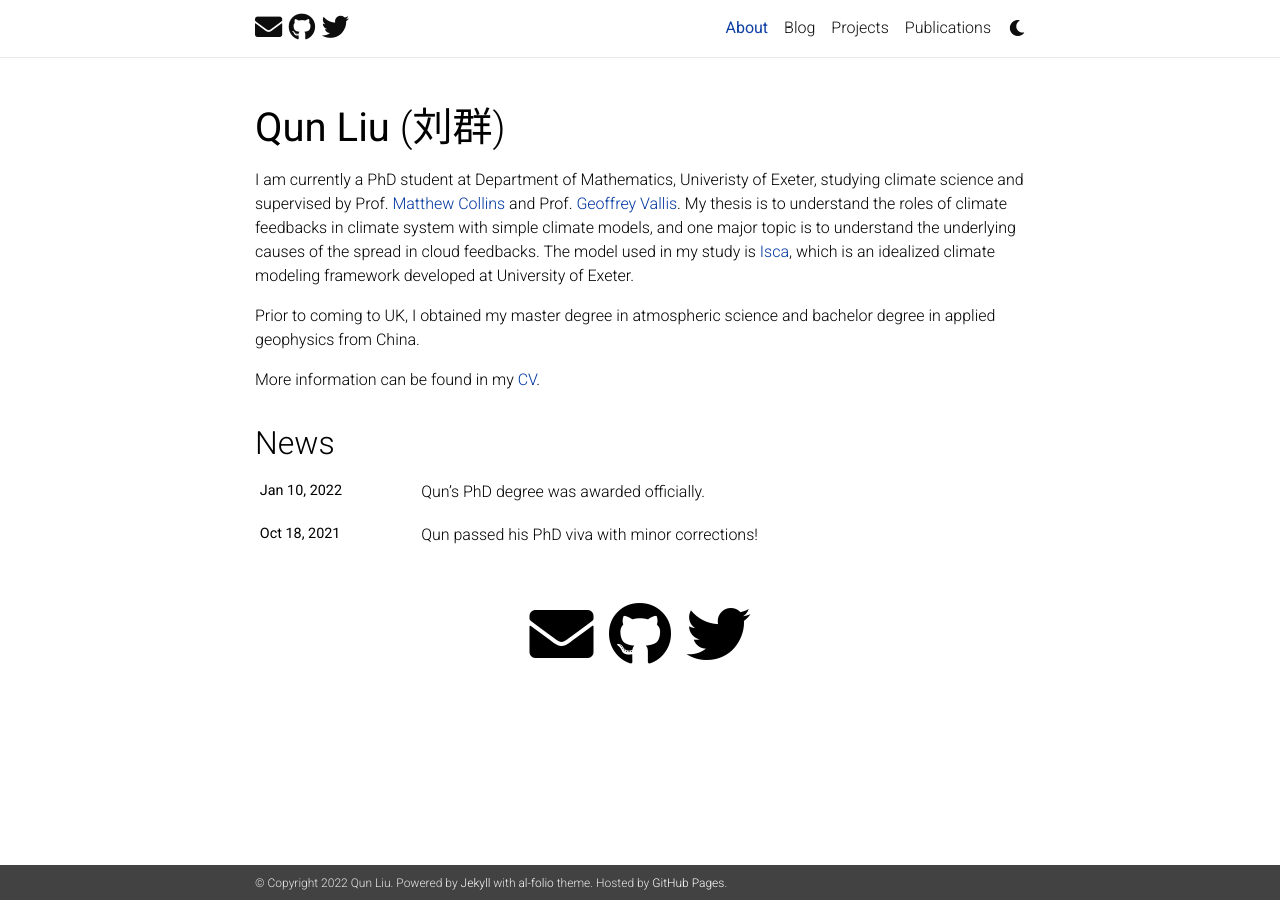
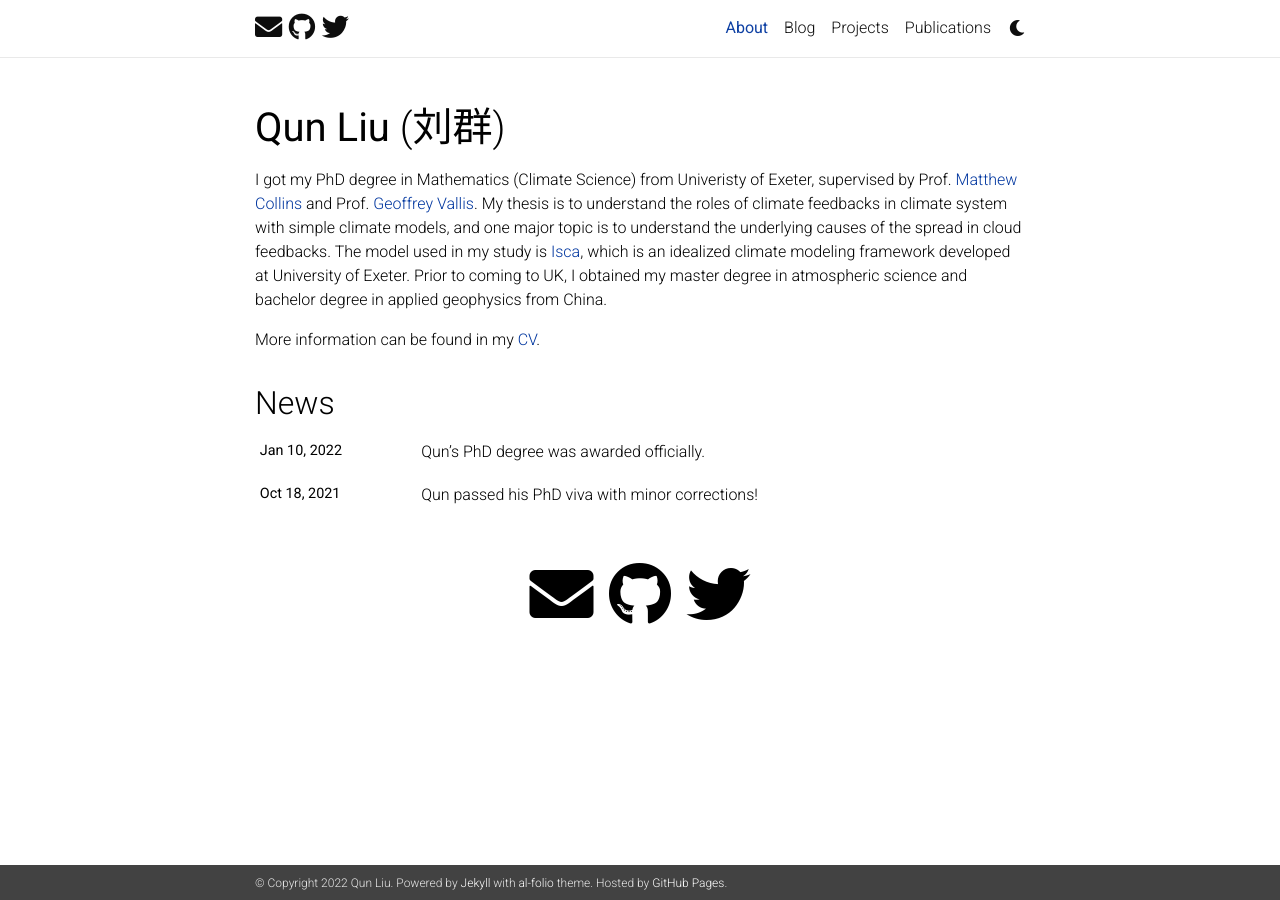
Before and after one commit to lqxyz/lqxyz.github.io, a Jekyll site: the page built from _pages/about.md, in a window 1280 px wide. Built offline with Jekyll 4.4.1, drawn with Linux system fonts in a browser that asks for light colours; nearby versions of some CDN libraries; comment, search, counter and statistics services are not loaded; a style sheet for code colours, icons or effects is not loaded.

Commit message:
update about page: identity from student to phd

```diff
--- a/_pages/about.md
+++ b/_pages/about.md
@@ -20,8 +20,6 @@ social: true  # includes social icons at the bottom of the page
     <p class="desc">{{ page.description }}</p>
 </header>
 
-I am currently a PhD student at Department of Mathematics, Univeristy of Exeter, studying climate science and supervised by Prof. [Matthew Collins](https://emps.exeter.ac.uk/mathematics/staff/mc369) and Prof. [Geoffrey Vallis](https://emps.exeter.ac.uk/mathematics/staff/gv219). My thesis is to understand the roles of climate feedbacks in climate system with simple climate models, and one major topic is to understand the underlying causes of the spread in cloud feedbacks. The model used in my study is [Isca](https://github.com/ExeClim/Isca), which is an idealized climate modeling framework developed at University of Exeter.
-
-Prior to coming to UK, I obtained my master degree in atmospheric science and bachelor degree in applied geophysics from China.
+I got my PhD degree in Mathematics (Climate Science) from Univeristy of Exeter, supervised by Prof. [Matthew Collins](https://emps.exeter.ac.uk/mathematics/staff/mc369) and Prof. [Geoffrey Vallis](https://emps.exeter.ac.uk/mathematics/staff/gv219). My thesis is to understand the roles of climate feedbacks in climate system with simple climate models, and one major topic is to understand the underlying causes of the spread in cloud feedbacks. The model used in my study is [Isca](https://github.com/ExeClim/Isca), which is an idealized climate modeling framework developed at University of Exeter. Prior to coming to UK, I obtained my master degree in atmospheric science and bachelor degree in applied geophysics from China.
 
 More information can be found in my [CV]({{ '/cv/' | relative_url }}).
```
